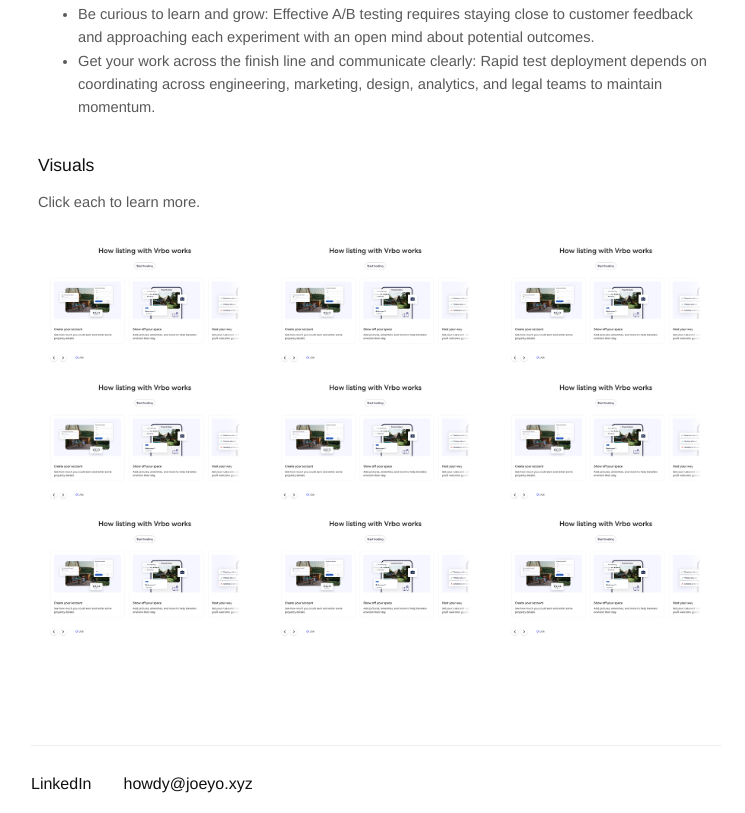
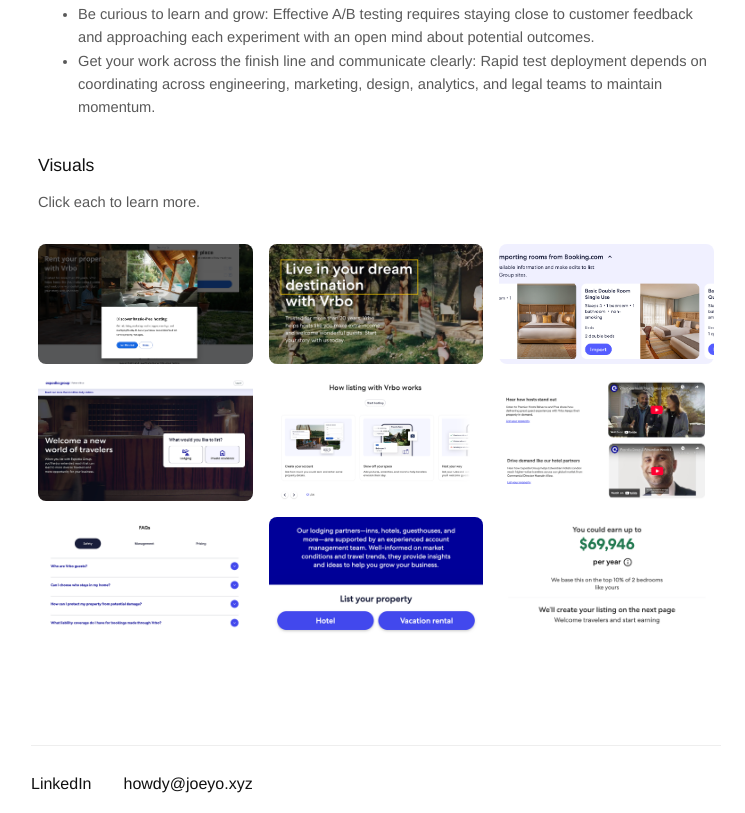
Before and after one commit to joeyoc27/joc-portfolio, an Astro site: page /product/growth-experimentation in a window 1280 px wide. Shown: the part 1352-2165 px from the top of the page, without its empty margins (264-1009 px from the left). Built offline with nearby package versions, Linux system fonts and the light colour scheme; Astro itself is replaced by a stand-in of ours.

Commit message:
added growth visuals

```diff
--- a/src/content/product/growth-experimentation.md
+++ b/src/content/product/growth-experimentation.md
@@ -32,19 +32,19 @@
 Click each to learn more.
 <div class="visual-map" data-astro-cid>
   <div class="visual-item" data-description="**PM Referral:** We partnered with Vacasa, the largest vacation rental property management company in the US, to offer a solution for hosts struggling with day-to-day Vrbo operations." data-astro-cid>
-    <img src="/hiw.png" alt="PM Referral" />
+    <img src="/vacasa.png" alt="PM Referral" />
     <div class="visual-overlay">PM Referral</div>
   </div>
   <div class="visual-item" data-description="**Rotating Value Props:**  A dynamic hero section featuring animated value propositions that cycle through Vrbo's key benefits, showcasing different reasons to choose the platform with smooth transitions.">
-    <img src="/hiw.png" alt="Rotating Value Props" />
+    <img src="/rotate.png" alt="Rotating Value Props" />
     <div class="visual-overlay">Rotating Value Props</div>
   </div>
   <div class="visual-item" data-description="**Competitor Link Collection:** A streamlined onboarding feature that allows hosts to paste their Airbnb or Booking.com listing URLs to quickly import property details and accelerate their Vrbo setup process.">
-    <img src="/hiw.png" alt="Competitor Link Collection" />
+    <img src="/linkcollect.png" alt="Competitor Link Collection" />
     <div class="visual-overlay">Competitor Link Collection</div>
   </div>
   <div class="visual-item" data-description="**Branding Overhauls:** Creative refresh initiatives to modernize the site's visual identity and keep the brand experience current and engaging for users.">
-    <img src="/hiw.png" alt="Branding Overhauls" />
+    <img src="/CLbrand.png" alt="Branding Overhauls" />
     <div class="visual-overlay">Branding Overhauls</div>
   </div>
   <div class="visual-item" data-description="How it Works: An interactive overview component that guides users through the Vrbo listing process, providing a step-by-step visual walkthrough of what hosting on the platform entails.">
@@ -52,19 +52,19 @@
     <div class="visual-overlay">How it Works</div>
   </div>
   <div class="visual-item" data-description="**Video Testimonials:** Enhanced user testimonials featuring dynamic video content to replace static reviews, providing more engaging and authentic host experiences.">
-    <img src="/hiw.png" alt="Video Testimonials" />
+    <img src="/vidtestimonials.png" alt="Video Testimonials" />
     <div class="visual-overlay">Video Testimonials</div>
   </div>
   <div class="visual-item" data-description="**FAQs:** A comprehensive frequently asked questions section addressing common host concerns and objections, designed to reduce listing anxiety and support the conversion process.">
-    <img src="/hiw.png" alt="FAQs" />
+    <img src="/faq.png" alt="FAQs" />
     <div class="visual-overlay">FAQs</div>
   </div>
   <div class="visual-item" data-description="**Sticky Banner:** A persistent call-to-action banner that remains visible as users scroll, ensuring conversion opportunities are always accessible throughout the site experience.">
-    <img src="/hiw.png" alt="Sticky Banner" />
+    <img src="/stickybanner.png" alt="Sticky Banner" />
     <div class="visual-overlay">Sticky Banner</div>
   </div>
   <div class="visual-item" data-description="**Earnings Calculator Model Swap:** Upgraded the existing earnings calculator by replacing the backend with a new machine learning model built on expanded AirDNA data for improved accuracy. ">
-    <img src="/hiw.png" alt="Earnings Calculator Model Swap" />
+    <img src="/estimate.png" alt="Earnings Calculator Model Swap" />
     <div class="visual-overlay">Earnings Calculator Model Swap</div>
   </div>
 </div>
```
Also changed, not shown: public/CLbrand.png (added), public/estimate.png (added), public/faq.png (added), public/linkcollect.png (added), public/rotate.png (added), public/stickybanner.png (added), public/vacasa.png (added), public/vidtestimonials.png (added).
